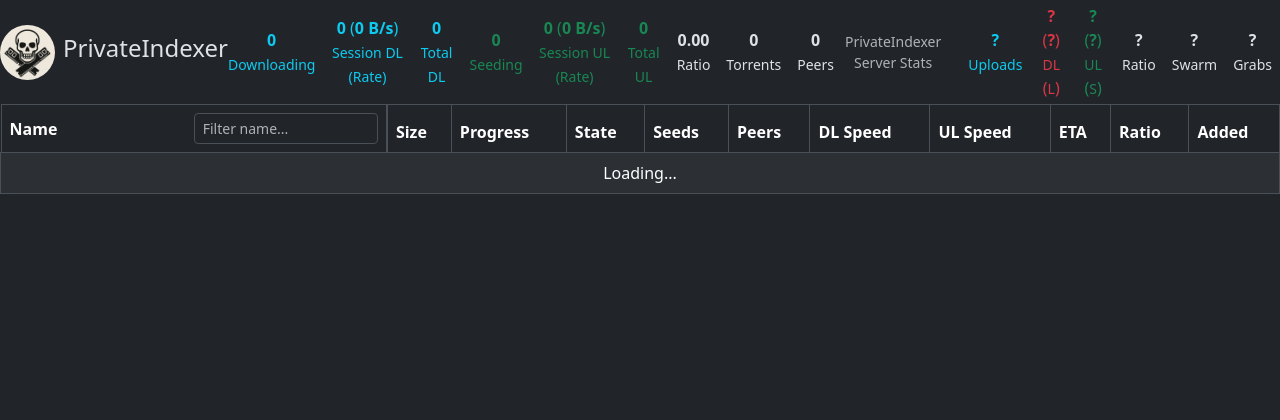
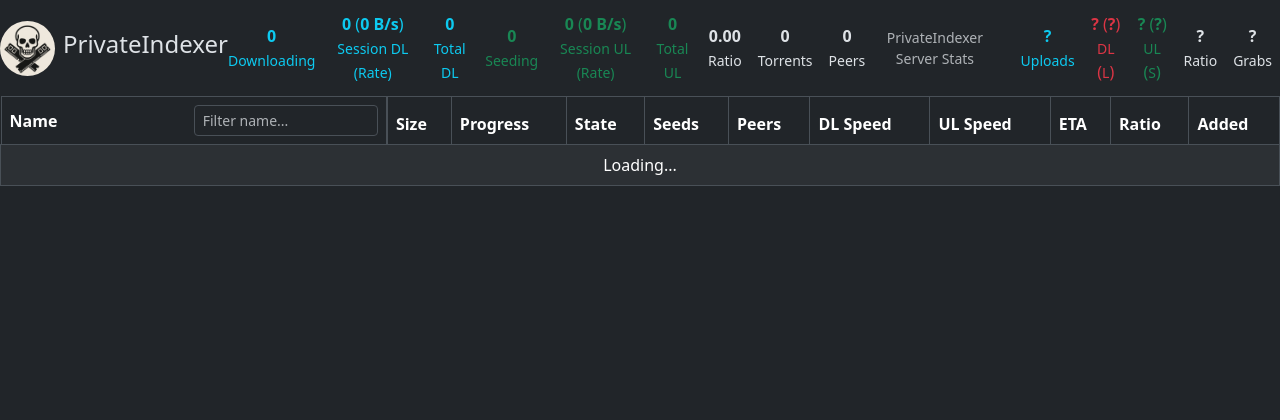
Before and after one commit to HumeHouse/privateindexer-client, a Python web app: template src/templates/dashboard.html in a window 1280 px wide. Shown: the top 420 px of the page. Run offline with Jinja, Linux system fonts and the light colour scheme; the template is opened without the code that fills it, so the values that code supplies are empty.

Commit message:
fix(dashboard): remove deprecated swarm display

```diff
--- a/src/static/dashboard.js
+++ b/src/static/dashboard.js
@@ -131,7 +131,6 @@
             $("#currently-leeching").text(data["currently_leeching"]);
             $("#total-download").text(formatBytes(data["total_download"]));
             $("#server-ratio").text(formatRatio(data["server_ratio"]));
-            $("#peers-total").text(data["peers_on_user_torrents"]);
             $("#grabs-total").text(data["grabs_total"]);
 
             // 10 second interval
@@ -142,7 +141,7 @@
             toast("Error fetching user stats from server", "danger");
 
             // reset all displayed values to "?"
-            $("#torrents-added, #currently-seeding, #total-upload, #currently-leeching, #total-download, #server-ratio, #peers-total, #grabs-total")
+            $("#torrents-added, #currently-seeding, #total-upload, #currently-leeching, #total-download, #server-ratio, #grabs-total")
                 .text("?");
 
             // delay next interval 60 seconds
--- a/src/templates/dashboard.html
+++ b/src/templates/dashboard.html
@@ -74,9 +74,6 @@
             </div>
             <div class="text-center">
                 <span class="fw-bold" id="server-ratio">0.00</span><br><small>Ratio</small>
-            </div>
-            <div class="text-center">
-                <span class="fw-bold" id="peers-total">0</span><br><small>Swarm</small>
             </div>
             <div class="text-center">
                 <span class="fw-bold" id="grabs-total">0</span><br><small>Grabs</small>
```
